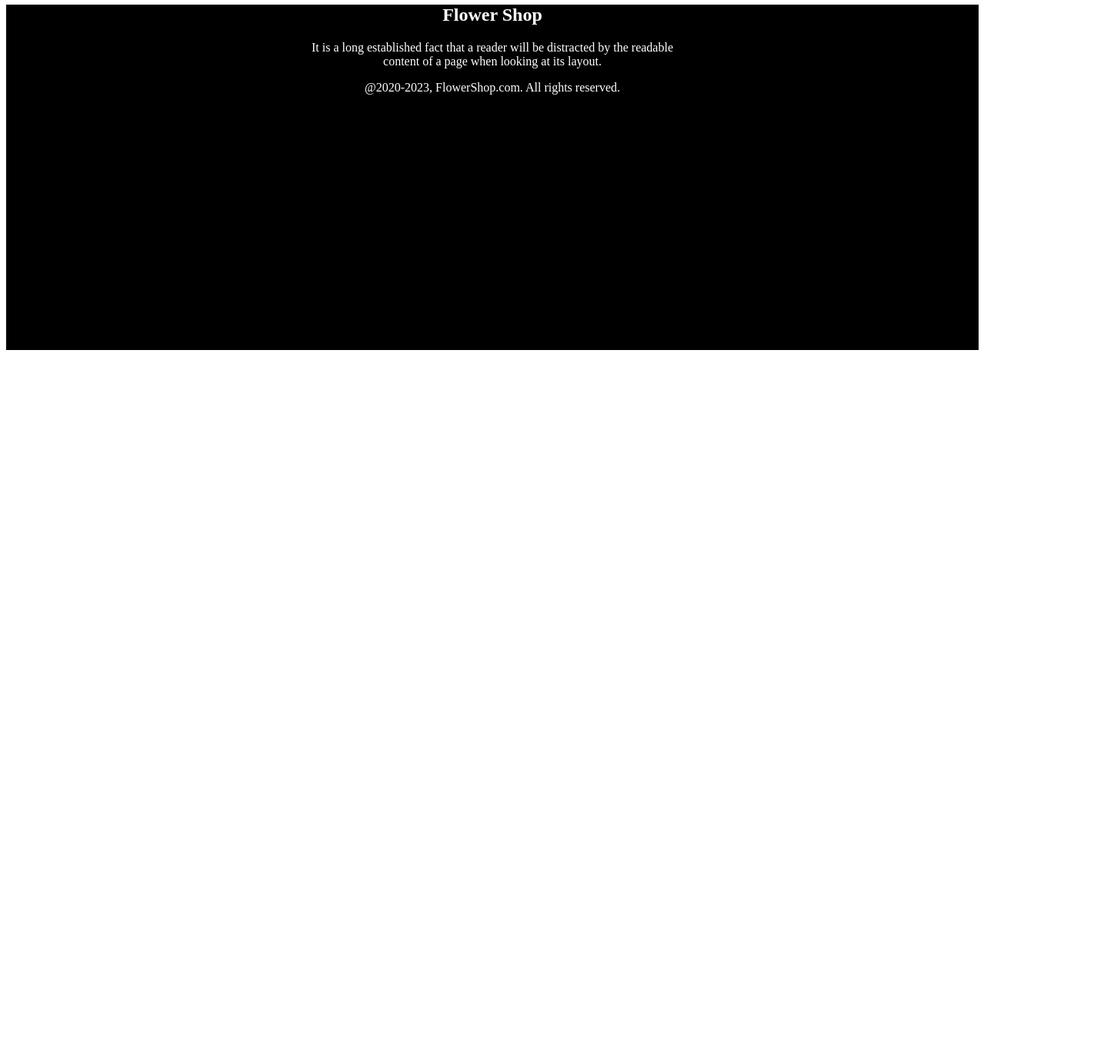
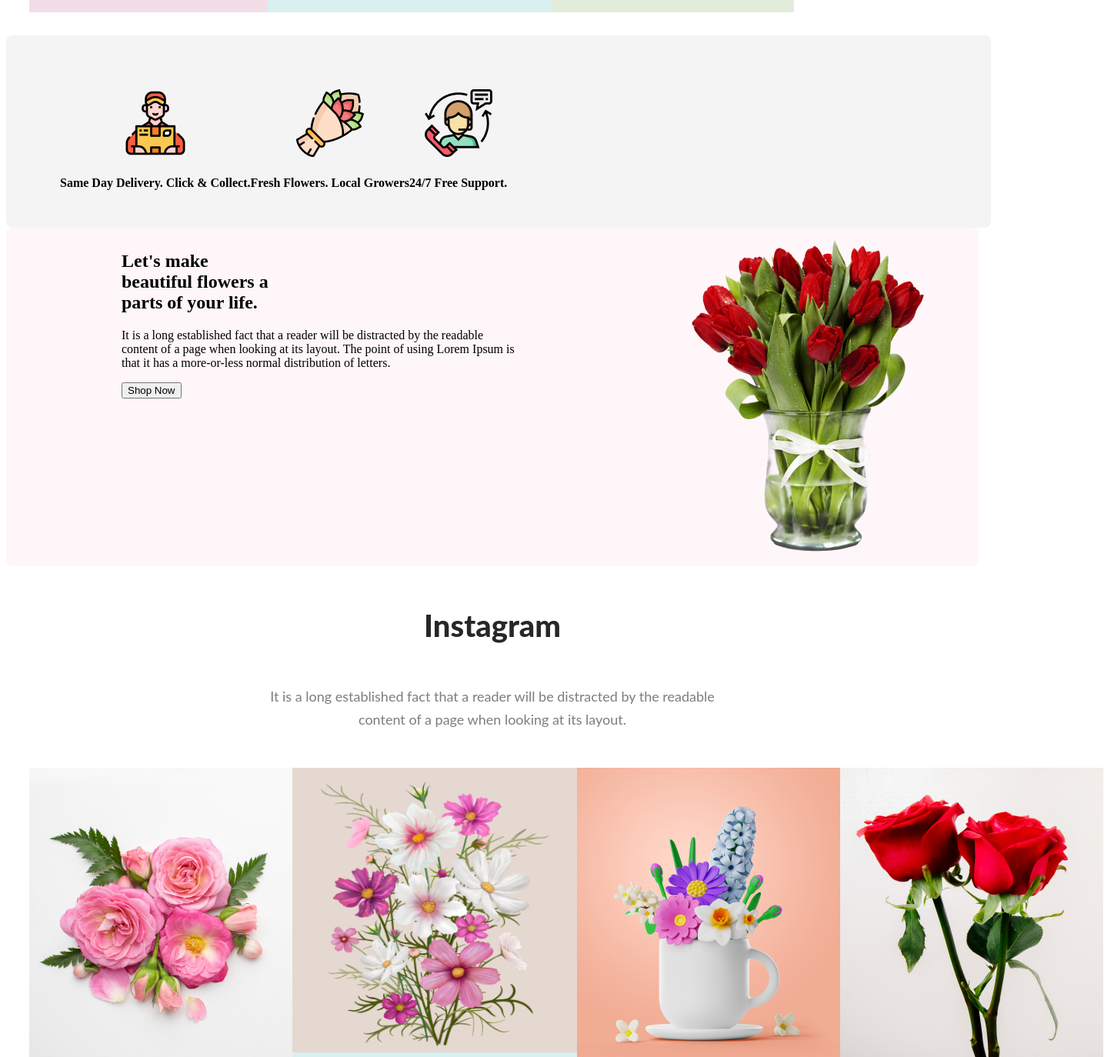
Before and after one commit to ati54q/online-flower-shop-website1, a plain HTML site: page index.html in a window 1280 px wide. Shown: the part 1426-2800 px from the top of the page at 77% size, 1448 px wide, since content can reach past the window. Before the commit the page ends 1889 px from the top, so only its background shows below. Drawn offline with Linux system fonts and the light colour scheme.

Commit message:
add images

```diff
--- a/index.html
+++ b/index.html
@@ -53,7 +53,7 @@ that it has a more-or-less normal distribution of letters.
         <h3 class="flow-title">Pink Flower Tree</h3>
             </div>
     <div class="flowee">
-        <img src="images/pngwing 5.png" alt="">
+        <img class="floe" src="images/pngwing 5.png" alt="">
         <h3 class="flow-title">Pink Flower Tree</h3>
 
     </div>
@@ -67,7 +67,110 @@ that it has a more-or-less normal distribution of letters.
 
 </section>
 
+<!--Support Section-->
+
+<section class="support-first">
+    <div class="support">
+    <div>
+        <img src="images/Group 57.png" alt="">
+        <h4 class="support-txt">Same Day Delivery. Click & Collect.</h4>
+    </div>
+    <div>
+        <img src="images/Group 58.png" alt="">
+        <h4 class="support-txt">Fresh Flowers. Local Growers</h4>
+    </div>
+
+    <div>
+        <img src="images/Group 59.png" alt="">
+        <h4 class="support-txt">24/7 Free Support.</h4>
+    </div>
+</div>
+
+</section>
+
 </main>
+
+<section class="hotter">
+
+
+
+<div class="hot">
+    <div>
+    <h1 class="hot-deal">
+        Let's make<br>
+         beautiful flowers a <br>
+         parts of your life.
+    </h1>
+    <p>
+        It is a long established fact that a reader will be distracted by the readable<br>
+    content of a page when looking at its layout. The point of using Lorem Ipsum is <br>
+    that it has a more-or-less normal distribution of letters.
+    </p>
+    <button class="rose-button">Shop Now</button>
+    </div>
+    <img class="rose" src="images/pngwing 8.png" alt="">
+    </div>
+
+
+</section>
+
+
+<section>
+
+    <div>
+        <h4 class="reader">
+            Instagram
+        </h4>
+        <p class="long">
+            It is a long established fact that a reader will be distracted by the readable<br>
+content of a page when looking at its layout.
+        </p>
+    </div>
+<div class="flower-imag">
+    <!--.flowe*3>img+h3.flow-title+p.flow-description-->
+    <div class="flowe">
+        <img src="images/Flower 01.png" alt="">
+
+            </div>
+    <div class="flowee">
+        <img class="floe" src="images/Rectangle 4.png" alt="">
+
+
+    </div>
+    <div class="floweee">
+        <img src="images/Rectangle 5.png" alt="">
+
+
+    </div>
+    <div class="floweee">
+        <img src="images/Rectangle 6.png" alt="">
+
+
+    </div>
+
+</div>
+
+</section>
+
+
+<section>
+
+<div class="latest">
+    <img src="images/Rectangle 9.png" alt="">
+
+    <div class="deal">
+        <h4>Get The Latest Deals</h4>
+    </div>
+
+       <div>
+       <p>
+        $30 coupon for first shopping
+        </p>
+       </div>
+</div>
+
+</section>
+
 <footer>
     <h2>Flower Shop</h2>
     <p>It is a long established fact that a reader will be distracted by the readable <br>
--- a/styles/protfolio.css
+++ b/styles/protfolio.css
@@ -62,8 +62,10 @@ line-height: 30px; /* 166.667% */
 height: px;
 display: flex;
 text-align: center;
-padding:
-justify-content: space-between;
+text-decoration: underline;
+padding: 30px
+
+
 }
 
 .flowe{
@@ -71,6 +73,10 @@ justify-content: space-between;
 height: ;
 border-radius: 300px 300px 0px 0px;
 background: rgba(167, 33, 98, 0.15);
+flex-shrink: 0;
+height:
+
+
 
 
 }
@@ -80,6 +86,8 @@ background: rgba(167, 33, 98, 0.15);
 height: ;
 border-radius: 300px 300px 0px 0px;
 background: rgba(5, 151, 160, 0.15);
+height:
+
 
 }
 
@@ -89,9 +97,57 @@ height: ;
 border-radius: 300px 300px 0px 0px;
 background: rgba(71, 125, 17, 0.15);
 
+
+
+}
+
+.floe{
+
+    width: 370px;
+height: 370px;
+}
+
+.support-first{
+    height: 250px;
+}
+
+.support{
+
+
+    display: flex;
+   text-align: center;
+   background-color: rgba(39, 39, 39, 0.05);
+   border-radius: 8px;
+   width: 1140px;
+   height: 110px;
+   padding: 70px 70px;
+
+
 }
 
 
+.hotter{
+
+    border-radius: 8px;
+background: rgba(229, 84, 115, 0.05);
+
+}
+
+.hot{
+    display: flex;
+    padding: 10px 60px 10px 150px;
+    justify-content: space-between;
+}
+
+.latest{
+
+    background-image: ;
+
+}
+
+.deal{
+    text-align: center;
+}
 
 footer{
 
```
